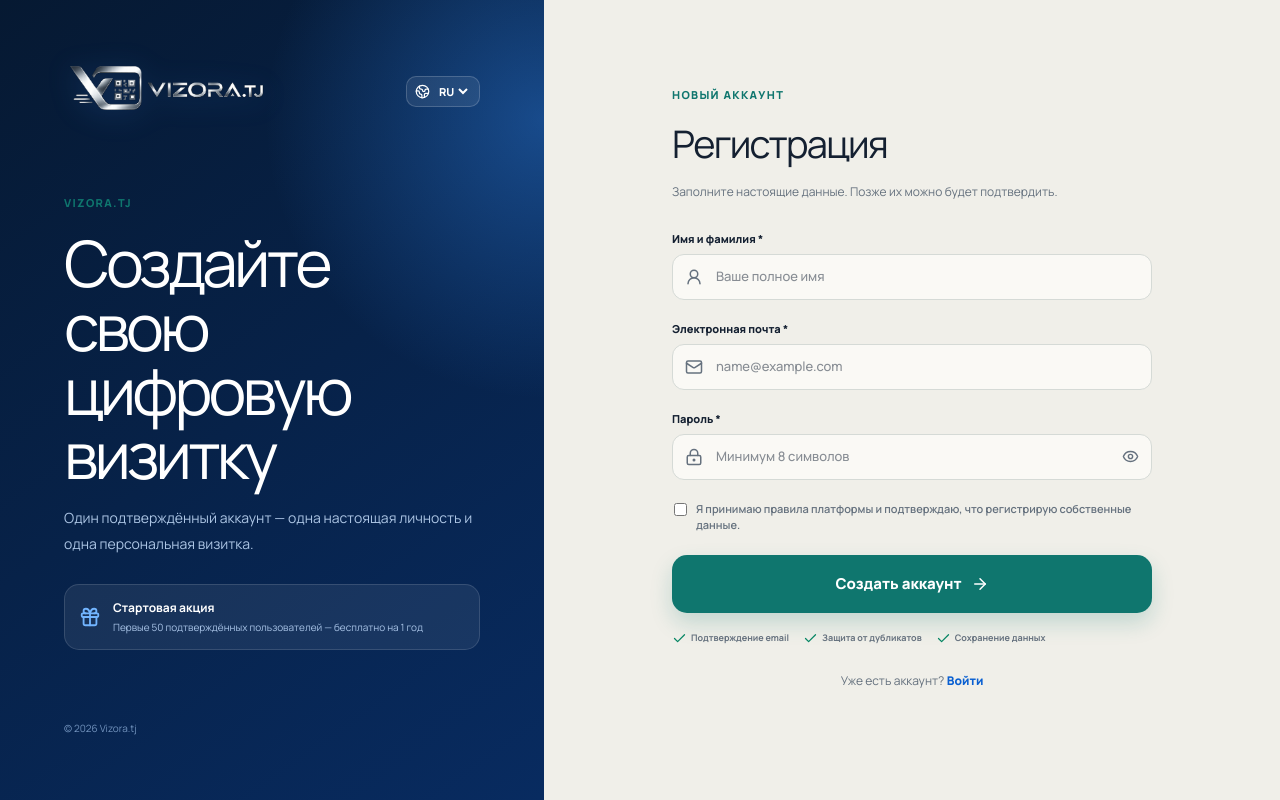
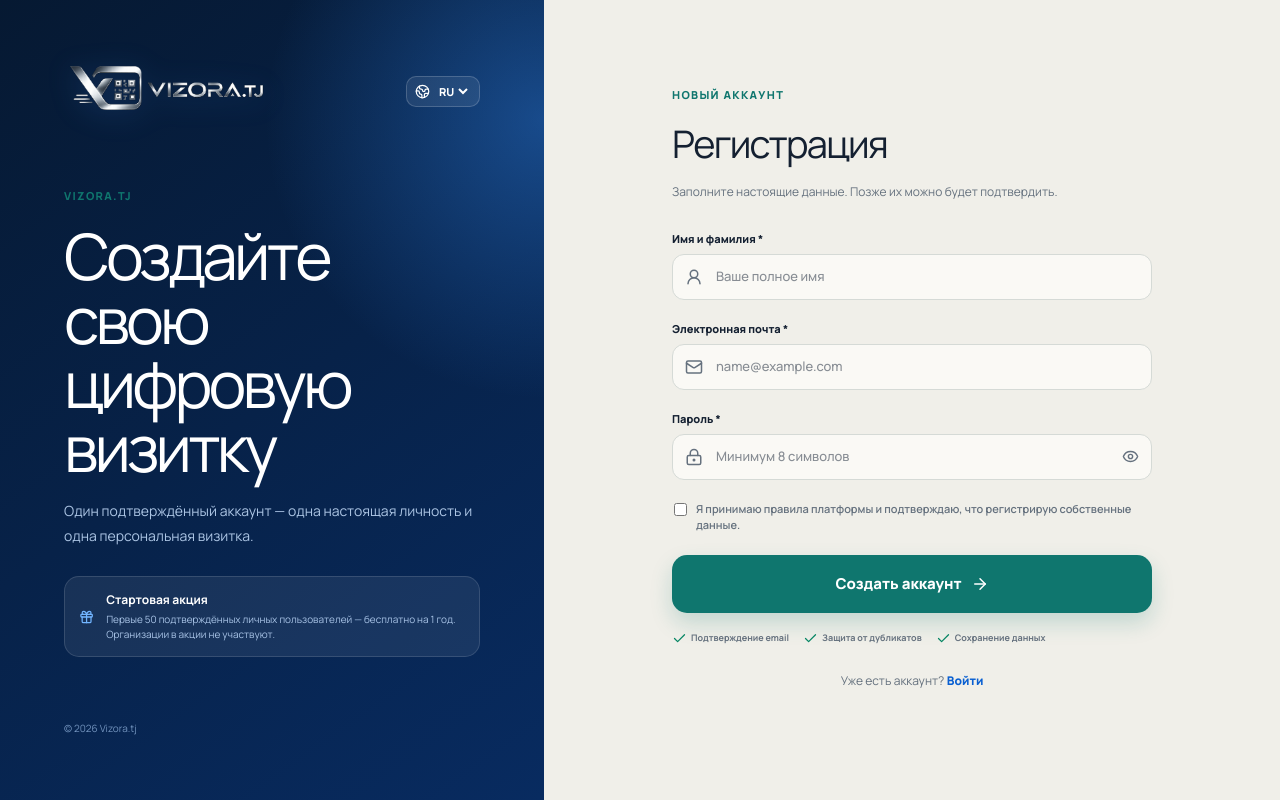
Before and after one commit to Raqibj021/card-tj2, a React (Vite) app: page /register in a window 1280 px wide. Built offline with nearby package versions, Linux system fonts and the light colour scheme; no server answers.

Commit message:
Clarify demo activation and personal launch offer

```diff
--- a/src/pages/AuthPage.tsx
+++ b/src/pages/AuthPage.tsx
@@ -13,7 +13,7 @@ const authCopy = {
     loginHero: "С возвращением в Vizora",
     heroText: "Один подтверждённый аккаунт — одна настоящая личность и одна персональная визитка.",
     launch: "Стартовая акция",
-    launchText: "Первые 50 подтверждённых пользователей — бесплатно на 1 год",
+    launchText: "Первые 50 подтверждённых личных пользователей — бесплатно на 1 год. Организации в акции не участвуют.",
     newAccount: "Новый аккаунт",
     cabinet: "Личный кабинет",
     register: "Регистрация",
@@ -53,7 +53,7 @@ const authCopy = {
     loginHero: "Хуш омадед ба Vizora",
     heroText: "Як ҳисоби тасдиқшуда — як шахсияти воқеӣ ва як варақаи шахсӣ.",
     launch: "Иқдоми оғози платформа",
-    launchText: "Барои 50 корбари аввал пас аз тасдиқ — 1 сол ройгон",
+    launchText: "Барои 50 корбари шахсии аввал пас аз тасдиқ — 1 сол ройгон. Ташкилотҳо дар иқдом иштирок намекунанд.",
     newAccount: "Ҳисоби нав",
     cabinet: "Утоқи шахсӣ",
     register: "Бақайдгирӣ",
@@ -93,7 +93,7 @@ const authCopy = {
     loginHero: "Welcome back to Vizora",
     heroText: "One verified account — one real identity and one personal business card.",
     launch: "Launch offer",
-    launchText: "The first 50 verified users receive one year free",
+    launchText: "The first 50 verified personal users receive one year free. Organizations are not included.",
     newAccount: "New account",
     cabinet: "Personal account",
     register: "Registration",
```
